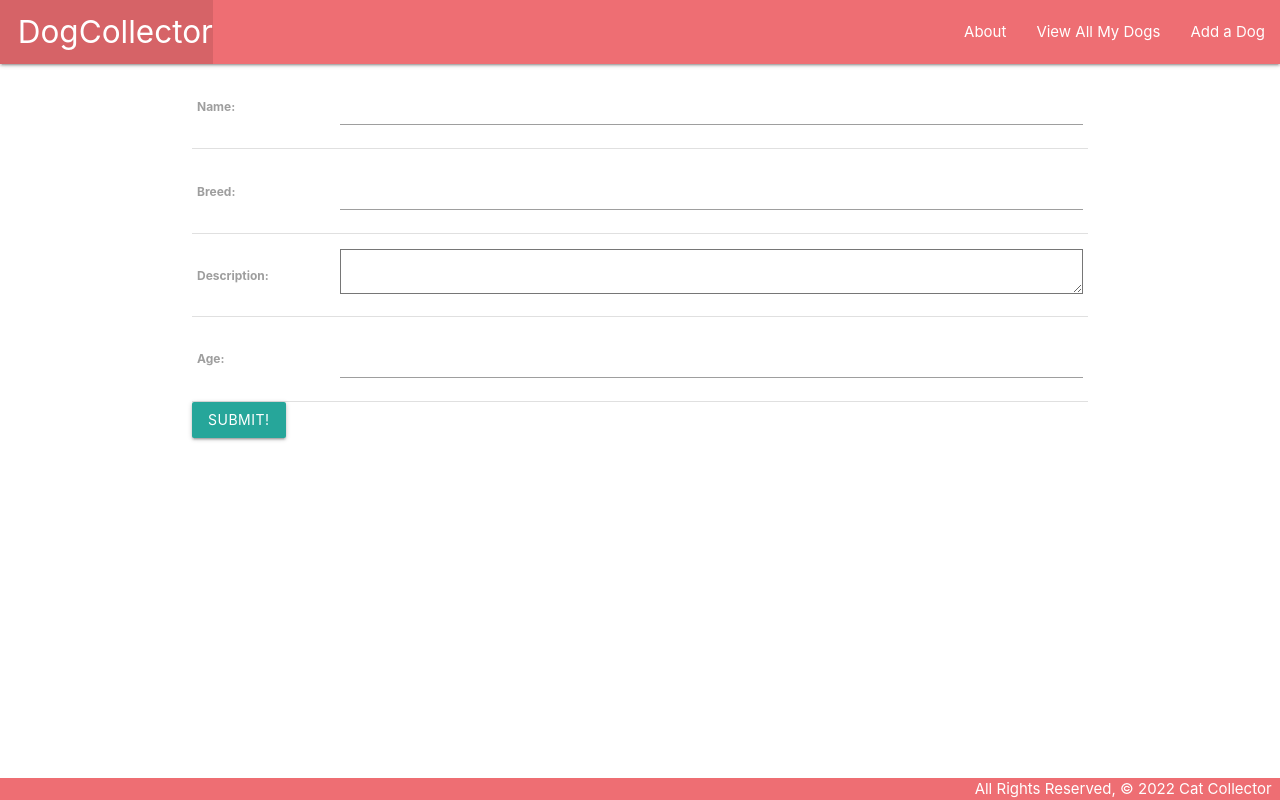
After one commit to joyceyyuan/dogcollector, a Django app: page /dogs/create/ in a window 1280 px wide. The commit adds this page. Run offline with Django 3.2, Linux system fonts and the light colour scheme.

```diff
--- a/main_app/templates/base.html
+++ b/main_app/templates/base.html
@@ -20,19 +20,21 @@
             </ul>
             <ul class="right">
             <li>
-                <a href="/about">About</a>
+                <a href="{% url 'about' %}">About</a>
             </li>
             <li>
-                <a href="/dogs">View All My Dogs</a>
+                <a href="{% url 'index' %}">View All My Dogs</a>
             </li>
-
+            <li>
+                <a href="{% url 'dogs_create' %}">Add a Dog</a>
+            </li>
             </ul>
         </div>
         </nav>
     </header>
     <main class="container">
-      {% block content %}
-      {% endblock %}
+        {% block content %}
+        {% endblock %}
     </main>
     <footer class="page-footer">
         <div class="right">All Rights Reserved, &copy; 2022 Cat Collector &nbsp;</div>
--- /dev/null
+++ b/main_app/templates/main_app/dog_form.html
@@ -0,0 +1,14 @@
+{% extends 'base.html' %}
+
+{% block content %}
+<!-- Leaving the action empty makes the form post to the same url used to display it -->
+<form action="" method="post">
+    <!-- Django requires the following for security purposes -->
+    {% csrf_token %}
+    <table>
+      <!-- Render the inputs inside of <tr>s & <td>s -->
+      {{ form.as_table }}
+    </table>
+    <input type="submit" value="Submit!" class="btn" />
+</form>
+{% endblock %}
--- a/main_app/urls.py
+++ b/main_app/urls.py
@@ -8,4 +8,6 @@ urlpatterns = [
     path('dogs/', views.dogs_index, name='index'),
     #route for the detail page
     path('dogs/<int:dog_id>/', views.dogs_detail, name='detail'),
+    # new route used to show a form and create a dog
+    path('dogs/create/', views.DogCreate.as_view(), name='dogs_create'),
 ]
--- a/main_app/views.py
+++ b/main_app/views.py
@@ -1,4 +1,5 @@
 from django.shortcuts import render
+from django.views.generic.edit import CreateView
 from .models import Dog
 from django.http import HttpResponse
 
@@ -17,3 +18,7 @@ def dogs_index(request):
 def dogs_detail(request, dog_id):
     dog = Dog.objects.get(id = dog_id)
     return render(request, 'dogs/detail.html', {'dog': dog})
+
+class DogCreate(CreateView):
+    model = Dog
+    fields = '__all__'
```
